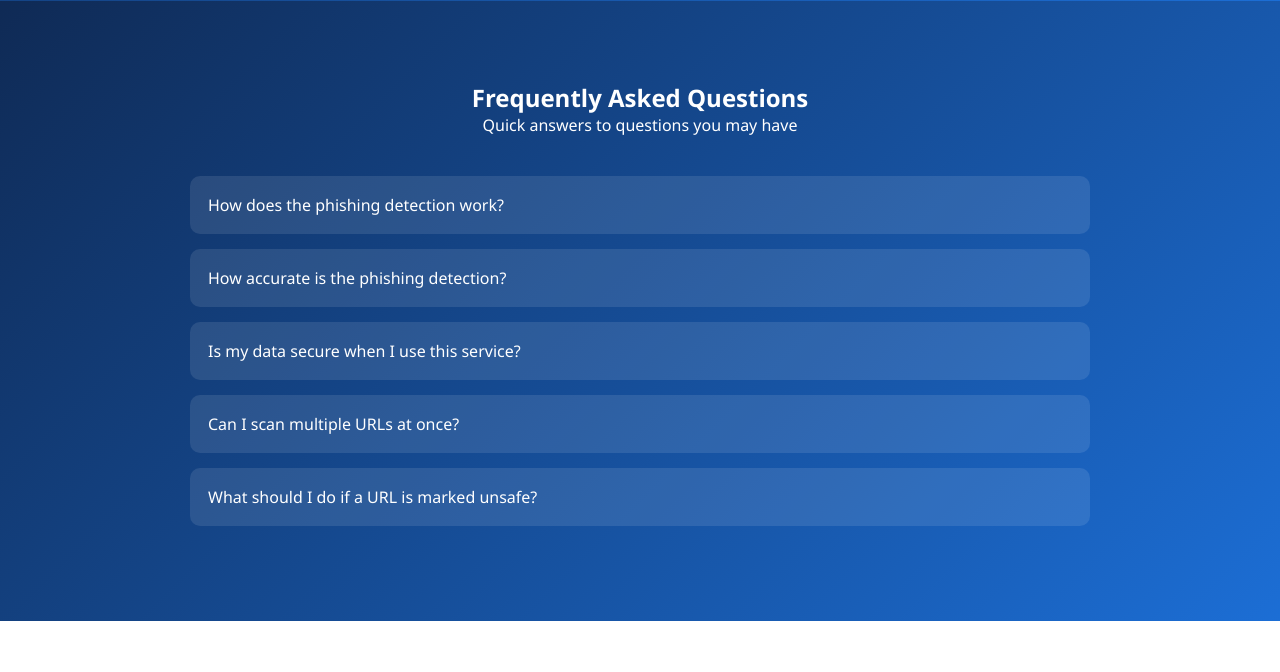
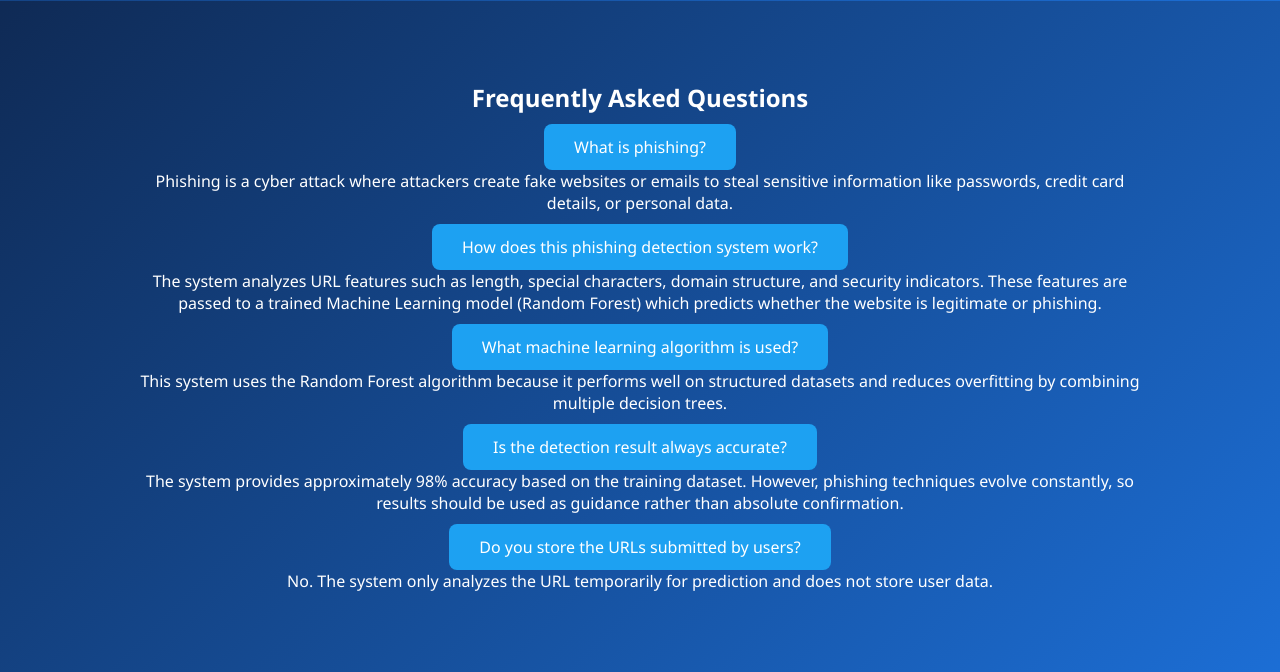
Before and after one commit to AadiGaur/Phishing-url-detection-system, a Flask app: page /help in a window 1280 px wide. Shown: the part 777-1449 px from the top of the page. Before the commit the page ends 1398 px from the top, so only its background shows below. Run offline with Flask 3, Linux system fonts and the light colour scheme; parts of the project's set-up code (start-up, migrations or seed data) failed here and were passed over.

Commit message:
Update help.html with FAQ and support details

```diff
--- a/templates/help.html
+++ b/templates/help.html
@@ -90,24 +90,96 @@
 <section class="faq-section">
 
 <h2>Frequently Asked Questions</h2>
-<p>Quick answers to questions you may have</p>
 
-<div class="faq-container">
+<div class="faq">
 
-<div class="faq-item">How does the phishing detection work?</div>
+<button class="faq-question">
+What is phishing?
+</button>
 
-<div class="faq-item">How accurate is the phishing detection?</div>
+<div class="faq-answer">
+Phishing is a cyber attack where attackers create fake websites or emails to steal sensitive information like passwords, credit card details, or personal data.
+</div>
 
-<div class="faq-item">Is my data secure when I use this service?</div>
+</div>
 
-<div class="faq-item">Can I scan multiple URLs at once?</div>
 
-<div class="faq-item">What should I do if a URL is marked unsafe?</div>
+<div class="faq">
+
+<button class="faq-question">
+How does this phishing detection system work?
+</button>
+
+<div class="faq-answer">
+The system analyzes URL features such as length, special characters, domain structure, and security indicators. These features are passed to a trained Machine Learning model (Random Forest) which predicts whether the website is legitimate or phishing.
+</div>
+
+</div>
+
+
+<div class="faq">
+
+<button class="faq-question">
+What machine learning algorithm is used?
+</button>
+
+<div class="faq-answer">
+This system uses the Random Forest algorithm because it performs well on structured datasets and reduces overfitting by combining multiple decision trees.
+</div>
+
+</div>
+
+
+<div class="faq">
+
+<button class="faq-question">
+Is the detection result always accurate?
+</button>
+
+<div class="faq-answer">
+The system provides approximately 98% accuracy based on the training dataset. However, phishing techniques evolve constantly, so results should be used as guidance rather than absolute confirmation.
+</div>
+
+</div>
+
+
+<div class="faq">
+
+<button class="faq-question">
+Do you store the URLs submitted by users?
+</button>
+
+<div class="faq-answer">
+No. The system only analyzes the URL temporarily for prediction and does not store user data.
+</div>
 
 </div>
 
 </section>
 
+<script>
+
+const faqQuestions = document.querySelectorAll(".faq-question");
+
+faqQuestions.forEach(question => {
+
+question.addEventListener("click", () => {
+
+const answer = question.nextElementSibling;
+
+if(answer.style.display === "block"){
+answer.style.display = "none";
+}
+else{
+answer.style.display = "block";
+}
+
+});
+
+});
+
+</script>
+
 
 </body>
 </html>
```
